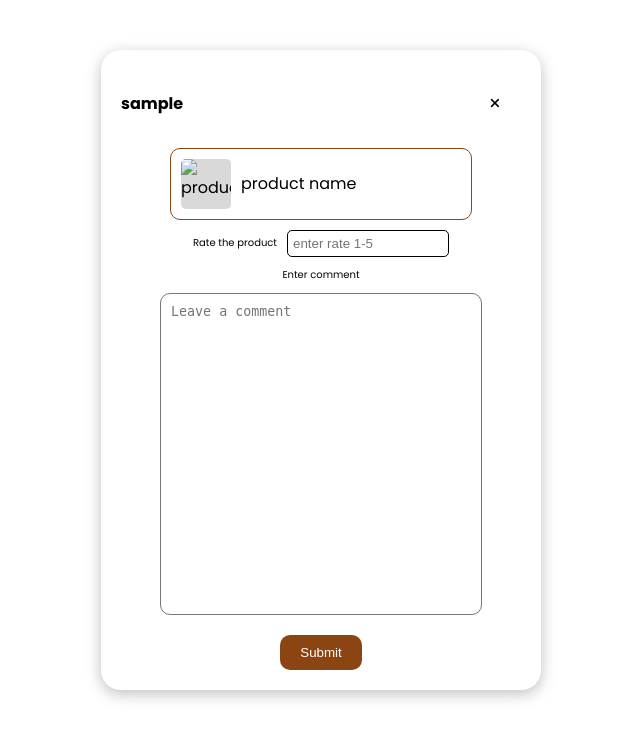
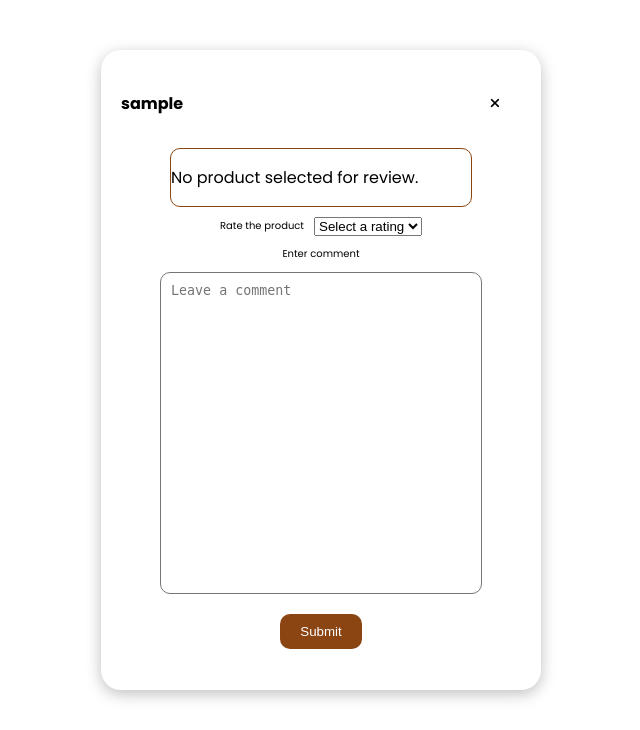
Before and after one commit to MeowMeow0417/HEY-BREW, a PHP site: page /add-reviews.php in a window 1280 px wide. Shown: the top 730 px of the page, without its empty margins (319-959 px from the left). Run offline with PHP 8.4, Linux system fonts and the light colour scheme; the visitor is signed in with stand-in values (Sample User, id 1).

Commit message:
`Updated Client-Ordering.php, add-reviews.php, connection.php, Client-Ordering.js and updateProd.php with various changes and additions.`

```diff
--- a/add-reviews.php
+++ b/add-reviews.php
@@ -1,15 +1,60 @@
 <?php
-    include('php/config.php');
-    include('php/connection.php');
-    include('php/authenticate_client.php');
+include("php/config.php");
+include("php/connection.php");
+include("php/authenticate_client.php");
 
+if (isset($_POST['close'])) {
+    header('Location: Client-Ordering.php');
+    exit();
+}
 
-    if(isset($_POST['close'])){
-        header('Location: Client-Ordering.php');
-        exit();
+// Initialize variables
+$product = [];
+$errorMessage = "";
+
+// Fetch product details if `product_id` is set
+if (isset($_POST['product_id'])) {
+    $productId = intval($_POST['product_id']);
+    $productQuery = $conn->prepare("SELECT product_name, image_path FROM products WHERE product_id = ?");
+    $productQuery->bind_param("i", $productId);
+    $productQuery->execute();
+    $productResult = $productQuery->get_result();
+
+    if ($productResult->num_rows > 0) {
+        $product = $productResult->fetch_assoc();
+    } else {
+        $errorMessage = "Product not found.";
     }
+    $productQuery->close();
+} else {
+    $errorMessage = "No product selected for review.";
+}
 
+// Handle review submission
+if (isset($_POST['stars-input'], $_POST['comments'], $_POST['product_id'])) {
+    $product_id = intval($_POST['product_id']);
+    $rating = intval($_POST['stars-input']);
+    $comment = htmlspecialchars(trim($_POST['comments']));
+    $client_id = $_SESSION['client_id']; // Ensure the user is logged in
 
+    if ($rating >= 1 && $rating <= 5 && !empty($comment)) {
+        $query = "INSERT INTO product_reviews (product_id, client_id, rating, comment) VALUES (?, ?, ?, ?)";
+        $stmt = $conn->prepare($query);
+
+        if ($stmt) {
+            $stmt->bind_param("iiis", $product_id, $client_id, $rating, $comment);
+            if ($stmt->execute()) {
+                echo "<p>Review submitted successfully.</p>";
+            } else {
+                echo "<p>Error executing the query: " . $stmt->error . "</p>";
+            }
+        } else {
+            echo "<p>Error preparing the statement: " . $conn->error . "</p>";
+        }
+    } else {
+        $errorMessage = "Invalid rating or comment. Please provide a valid input.";
+    }
+}
 ?>
 
 <!DOCTYPE html>
@@ -25,29 +70,39 @@
     <form action="add-reviews.php" method="POST">
         <div class="floating-container">
             <div class="container">
-
                 <header>
-                    <h4><?php echo htmlspecialchars($username); ?></h4>
-                    <button href="#" name="close" class="close"><i class="fa-solid fa-xmark"></i></button>
+                    <h4><?php echo htmlspecialchars($_SESSION['username'] ?? 'Guest'); ?></h4>
+                    <button type="submit" name="close" class="close">
+                        <i class="fa-solid fa-xmark"></i>
+                    </button>
                 </header>
 
                 <header class="nav-header">
                     <div class="product-container">
-                        <img src="" alt="product">
-                        <p>product name</p>
+                        <?php if (!empty($product)): ?>
+                            <img src="<?php echo htmlspecialchars($product['image_path']); ?>" alt="<?php echo htmlspecialchars($product['product_name']); ?>">
+                            <p><?php echo htmlspecialchars($product['product_name']); ?></p>
+                        <?php else: ?>
+                            <p><?php echo htmlspecialchars($errorMessage); ?></p>
+                        <?php endif; ?>
                     </div>
                 </header>
-
 
                 <div class="input-container">
                     <div class="row">
                         <label for="stars-input">Rate the product</label>
-                        <input type="text" id="stars-input" name="stars-input" placeholder="enter rate 1-5">
+                        <select id="stars-input" name="stars-input">
+                            <option value="" disabled selected>Select a rating</option>
+                            <option value="1">1 - Poor</option>
+                            <option value="2">2 - Fair</option>
+                            <option value="3">3 - Good</option>
+                            <option value="4">4 - Very Good</option>
+                            <option value="5">5 - Excellent</option>
+                        </select>
                     </div>
 
                     <label for="comments">Enter comment</label>
-                    <!-- <input type="text" id="comments" name="comments" placeholder="Leave a comment"> -->
-                    <textarea name="commens" id="comments" placeholder="Leave a comment"></textarea>
+                    <textarea name="comments" id="comments" placeholder="Leave a comment"></textarea>
                 </div>
 
                 <footer>
@@ -55,6 +110,7 @@
                 </footer>
             </div>
         </div>
+        <input type="hidden" name="product_id" value="<?php echo htmlspecialchars($productId ?? ''); ?>">
     </form>
 </body>
 </html>
--- a/updateProd.php
+++ b/updateProd.php
@@ -1,6 +1,7 @@
 <?php
 include("php/config.php");
 include("php/connection.php");
+include("php/athenticate_admin.php");
 
 if (isset($_POST['back'])) {
     header("location: Manage-Products.php");
```
Also changed, not shown: Client-Ordering.php (+21 -37 lines), php/connection.php (+6 -6 lines), script/client/Client-Ordering.js (+8 -8 lines).
